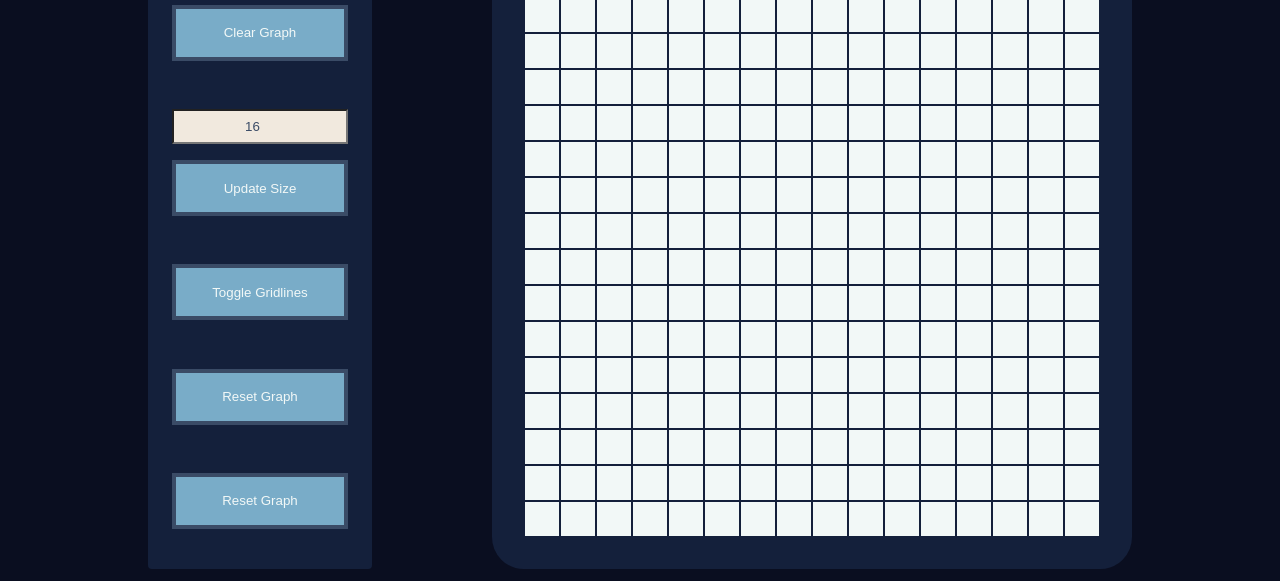
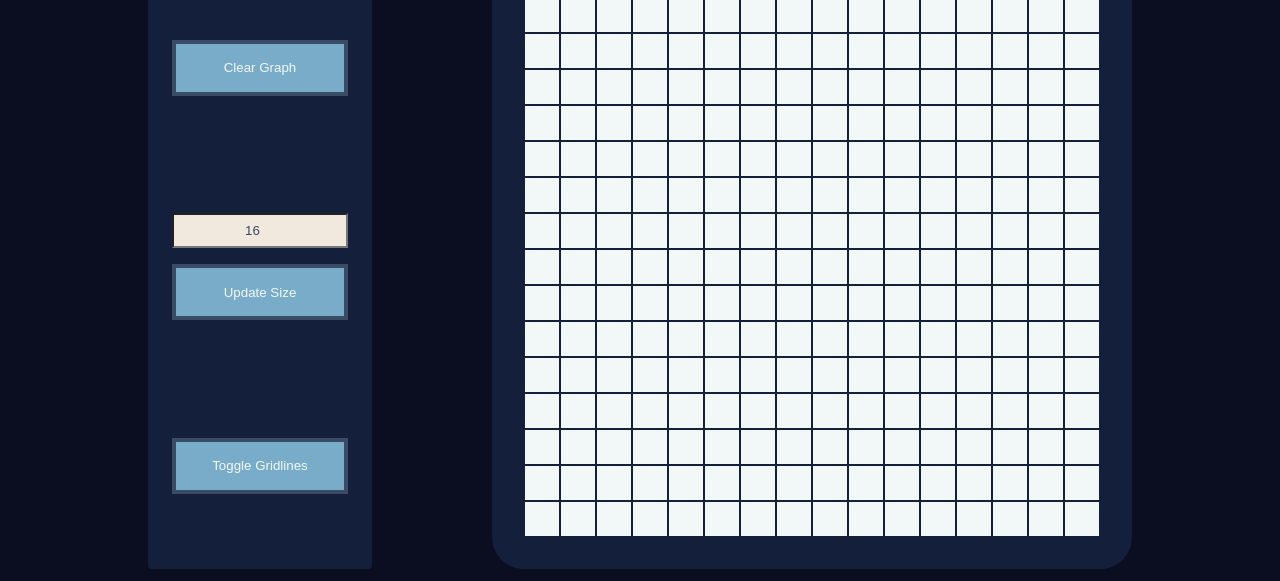
Before and after one commit to DBurden1997/EtchASketchJS, a plain HTML site: page index.html in a window 1280 px wide. Shown: the part 199-780 px from the top of the page. Drawn offline with Linux system fonts and the light colour scheme.

Commit message:
Remove Useless Buttons

```diff
--- a/index.html
+++ b/index.html
@@ -24,8 +24,6 @@
                     <button class="controls-button" id="size-submit">Update Size</button>
                 </div>
                 <button id="toggle-lines" class="controls-button">Toggle Gridlines</button>
-                <button class="controls-button">Reset Graph</button>
-                <button class="controls-button">Reset Graph</button>
             </div>
         </div>
         <div id="grid-container">
```
